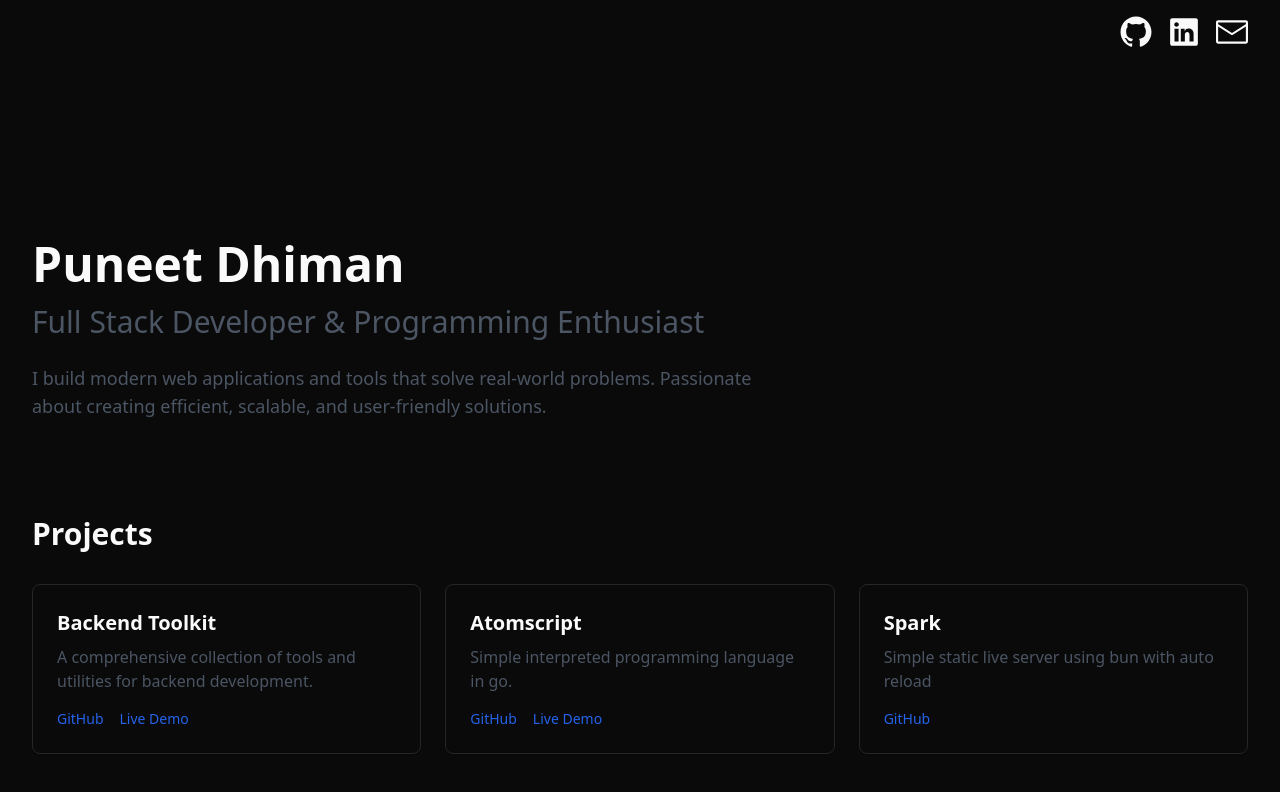
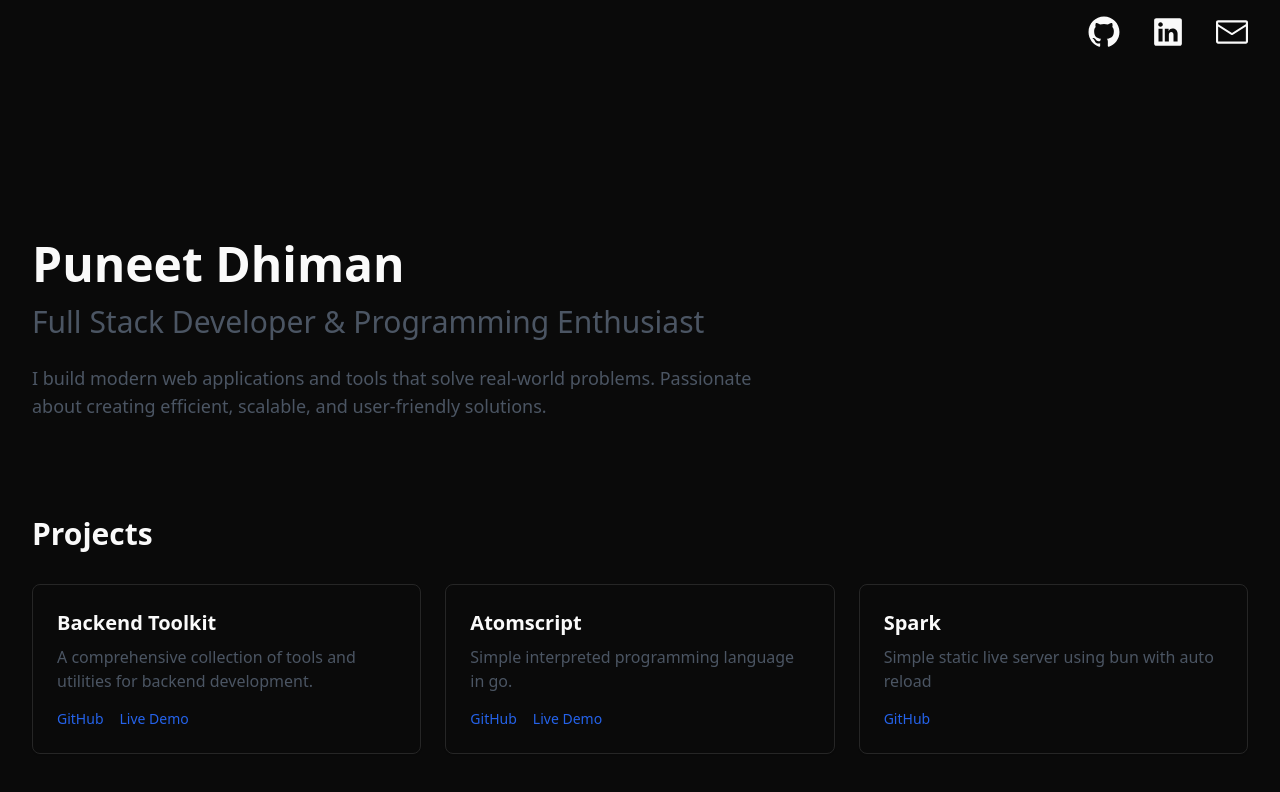
Before and after one commit to Puneet56/puneetdhiman, a Next.js app: page / in a window 1280 px wide. Shown: the top 792 px of the page. Built offline with nearby package versions, Linux system fonts and the light colour scheme.

Commit message:
update: Added favicon

```diff
--- a/src/app/layout.tsx
+++ b/src/app/layout.tsx
@@ -5,6 +5,11 @@ import './globals.css'
 export const metadata: Metadata = {
   title: 'Puneet Dhiman',
   description: 'Portfolio of Puneet Dhiman',
+  icons: {
+    icon: '/favicon.svg',
+    shortcut: '/favicon.svg',
+    apple: '/favicon.svg',
+  },
 }
 
 export default function RootLayout({
--- a/src/app/page.tsx
+++ b/src/app/page.tsx
@@ -29,7 +29,7 @@ const projects = [
 export default function Home() {
   return (
     <main className="container mx-auto py-4">
-      <div className="ml-auto flex w-max items-center justify-center gap-4 font-mono">
+      <div className="ml-auto flex w-max items-center justify-center gap-8 font-mono">
 
         <Link href="https://github.com/Puneet56" target="_blank">
           <GitHubLogoIcon className="h-8 w-8" />
```
Also changed, not shown: public/favicon.svg (added).
